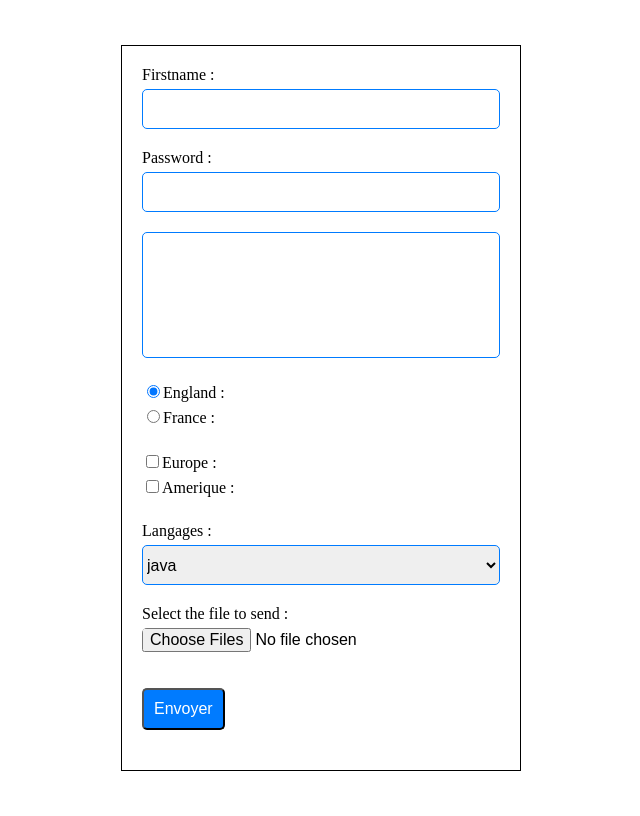
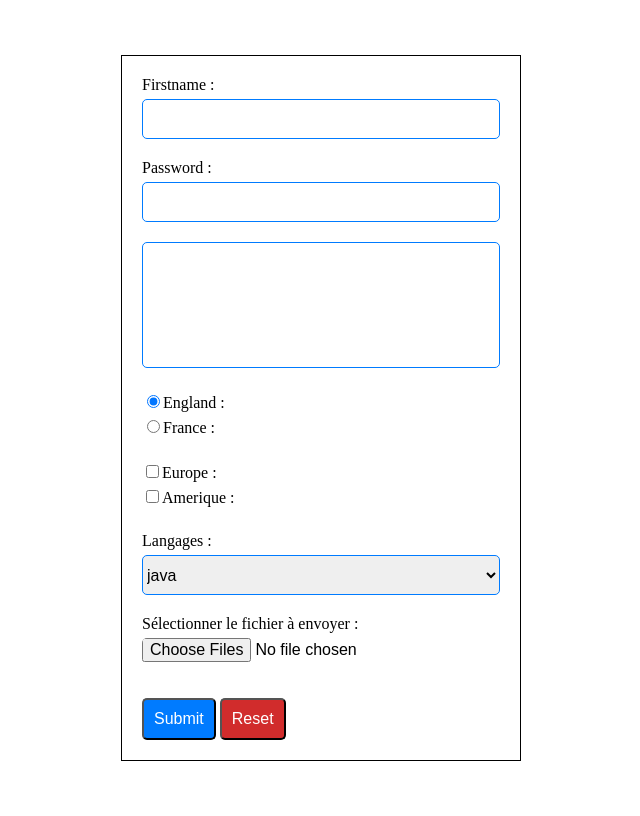
Before and after one commit to jeyofdev/form-builder, a PHP site: page /examples/index.php in a window 1280 px wide. Shown: the whole page, without its empty margins (319-959 px from the left). Run offline with PHP 8.4, Linux system fonts and the light colour scheme; some libraries are stand-ins or nearby versions.

Commit message:
feature : generate a button submit or reset

```diff
--- a/examples/css/styles.css
+++ b/examples/css/styles.css
@@ -75,7 +75,7 @@ form textarea {
 }
 
 form .btn {
-    background: rgb(0, 123, 255);
+    display: inline-block;
     font-size: 1em;
     color: white;
     padding: 10px 10px;
@@ -83,3 +83,11 @@ form .btn {
     outline: none;
     cursor: pointer;
 }
+
+form button[type="submit"] {
+    background: rgb(0, 123, 255);
+}
+
+form button[type="reset"] {
+    background: rgb(209, 44, 44);
+}
--- a/examples/index.php
+++ b/examples/index.php
@@ -114,7 +114,7 @@
     $hidden = $formBuilder->hidden("postId", $hiddenAttributes);
 
 
-    // file
+    // input type file
     $fileAttributes = [
         "class" => "upload",
         "id" => "upload",
@@ -123,7 +123,28 @@
     $fileSurroundAttributes = [
         "class" => "form-control",
     ];
-    $file = $formBuilder->input("Select the file to send", "upload", "file", $fileAttributes, "div", $fileSurroundAttributes);
+    $file = $formBuilder->file("Sélectionner le fichier à envoyer", "upload", $fileAttributes, "div", $fileSurroundAttributes);
+
+
+
+    // submit
+    $submitAttributes = [
+        "class" => "btn"
+    ];
+    $submitSurroundAttributes = [
+        "class" => "form-control"
+    ];
+    $submit = $formBuilder->submit("Submit", $submitAttributes);
+
+
+    // reset
+    $resetAttributes = [
+        "class" => "btn"
+    ];
+    $resetSurroundAttributes = [
+        "class" => "form-control"
+    ];
+    $reset = $formBuilder->reset("Reset", $resetAttributes);
 ?>
 
 
@@ -155,11 +176,11 @@
 
                 <?= $select; ?>
                 <?= $hidden; ?>
+
                 <?= $file; ?>
 
-                <div>
-                    <button type="submit" class="btn">Envoyer</button>
-                </div>
+                <?= $submit; ?>
+                <?= $reset; ?>
             <?= $formEnd; ?>
         </div>
     </body>
--- a/src/Field/TextField.php
+++ b/src/Field/TextField.php
@@ -193,4 +193,24 @@
 
             self::$field = $hidden;
         }
+
+
+
+        /**
+         * Set a button
+         *
+         * @param  string      $label               The label of the button
+         * @param  string      $buttonType          The button type (submit or reset)
+         * @param  array       $buttonAttributes    The attributes of the button
+         * @param  string|null  $surround           The tag that surrounds the button
+         * @param  array        $surroundAttributes The attributes of the tag that surrounds the button
+         * @return void
+         */
+        public static function setButton (string $label, string $buttonType, array $buttonAttributes = [], ?string $surround = null, array $surroundAttributes = []) : void
+        {
+            $attr = self::listAttributes($buttonAttributes, self::ATTRIBUTES_FIELD_WITH_BOOLEAN_VALUES_ALLOWED);
+            $button = '<button type="' . $buttonType . '" ' . $attr . '>' . $label . '</button>';
+
+            self::$field = self::setSurround($button, $surround, $surroundAttributes, self::ATTRIBUTES_FIELD_WITH_BOOLEAN_VALUES_ALLOWED);
+        }
     }
--- a/src/FormBuilder.php
+++ b/src/FormBuilder.php
@@ -146,4 +146,59 @@
             TextField::setHidden($hiddenName, $hiddenAttributes);
             return TextField::getField();
         }
+
+
+
+        /**
+         * set a file field
+         *
+         * @param  string|null $label              The label of the field
+         * @param  string      $inputName          The name attribute of the field
+         * @param  string|null $inputType          The type attribute of the field
+         * @param  array       $inputAttributes    The attributes of the field
+         * @param  string|null $surround           The tag that surrounds the field
+         * @param  array       $surroundAttributes The attributes of the tag that surrounds the field
+         * @return string
+         */
+        public function file (?string $label, string $inputName, array $inputAttributes = [], ?string $surround = null, array $surroundAttributes = []) : string
+        {
+            TextField::setInput($label, $inputName, "file", $inputAttributes, $surround, $surroundAttributes);
+            return TextField::getField();
+        }
+
+
+
+        /**
+         * Set a submit button
+         *
+         * @param  string       $label               The label of the button
+         * @param  string       $buttonType          The button type (submit or reset)
+         * @param  array        $buttonAttributes    The attributes of the button
+         * @param  string|null  $surround            The tag that surrounds the select
+         * @param  array        $surroundAttributes  The attributes of the tag that surrounds the select
+         * @return string
+         */
+        public function submit (string $label, array $buttonAttributes = [], ?string $surround = null, array $surroundAttributes = []) : string
+        {
+            TextField::setButton($label, "submit", $buttonAttributes, $surround, $surroundAttributes);
+            return TextField::getField();
+        }
+
+
+
+        /**
+         * Set a reset button
+         *
+         * @param  string       $label               The label of the button
+         * @param  string       $buttonType          The button type (submit or reset)
+         * @param  array        $buttonAttributes    The attributes of the button
+         * @param  string|null  $surround            The tag that surrounds the select
+         * @param  array        $surroundAttributes The attributes of the tag that surrounds the select
+         * @return string
+         */
+        public function reset (string $label, array $buttonAttributes = [], ?string $surround = null, array $surroundAttributes = []) : string
+        {
+            TextField::setButton($label, "reset", $buttonAttributes, $surround, $surroundAttributes);
+            return TextField::getField();
+        }
     }
```
Also changed, not shown: tests/formBuilderTest.php (+27 -1 lines).
